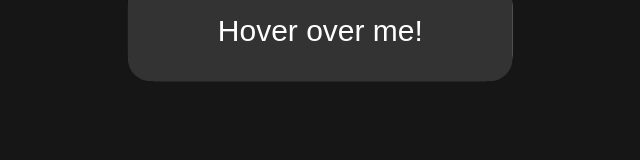
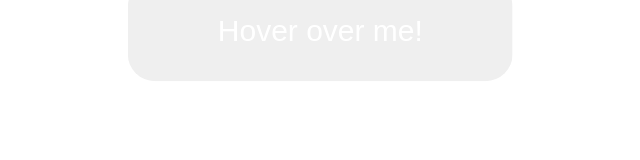
Before and after one commit to duckmaster2000/website, a plain HTML site: page coolstuff.html in a window 1280 px wide. Shown: the top 160 px of the page, without its empty margins (319-959 px from the left). Drawn offline with Linux system fonts and the light colour scheme.

Commit message:
Update button.css

```diff
--- a/button.css
+++ b/button.css
@@ -2,7 +2,7 @@ html, body{
   display: flex;
   justify-content: center;
   align-items: center;
-  background-color: #161616;
+  background-color: gray-900;
   overflow: hidden;
   transform: scale(1.5);
 }
@@ -11,7 +11,7 @@ html, body{
   padding: 15px 40px;
   border: none;
   outline: none;
-  color: #FFF;
+  color: white;
   cursor: pointer;
   position: relative;
   z-index: 0;
@@ -23,7 +23,7 @@ html, body{
   position: absolute;
   width: 100%;
   height: 100%;
-  background-color: #333;
+  background-color: gray-800;
   left: 0;
   top: 0;
   border-radius: 10px;
@@ -33,8 +33,8 @@ html, body{
   content: "";
   bacground: linear-gradient(
     45deg,
-    #FF0000, #FF7300, #FFFB00, #48FF00,
-    #00FFD5, #002BFF, #FF00C8, #FF0000
+    red, orange, yellow, lime,
+    turquoise, blue, magenta, red
   );
   position: absolute;
   top: -2px;
@@ -63,6 +63,6 @@ html, body{
   background: transparent;
 }
 .btn:active {
-  color: #000;
+  color: black;
   font-weight: bold;
 }
```
